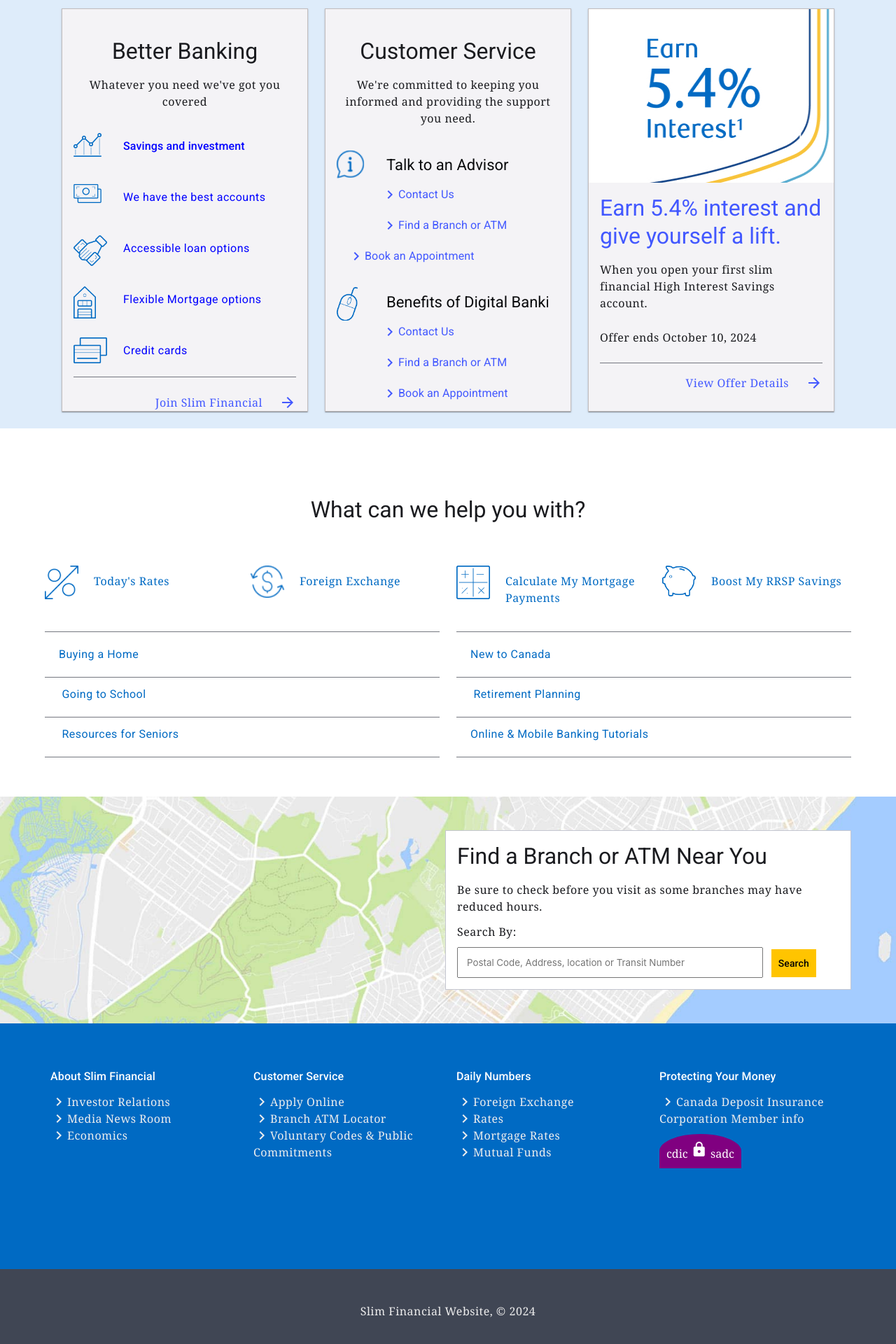
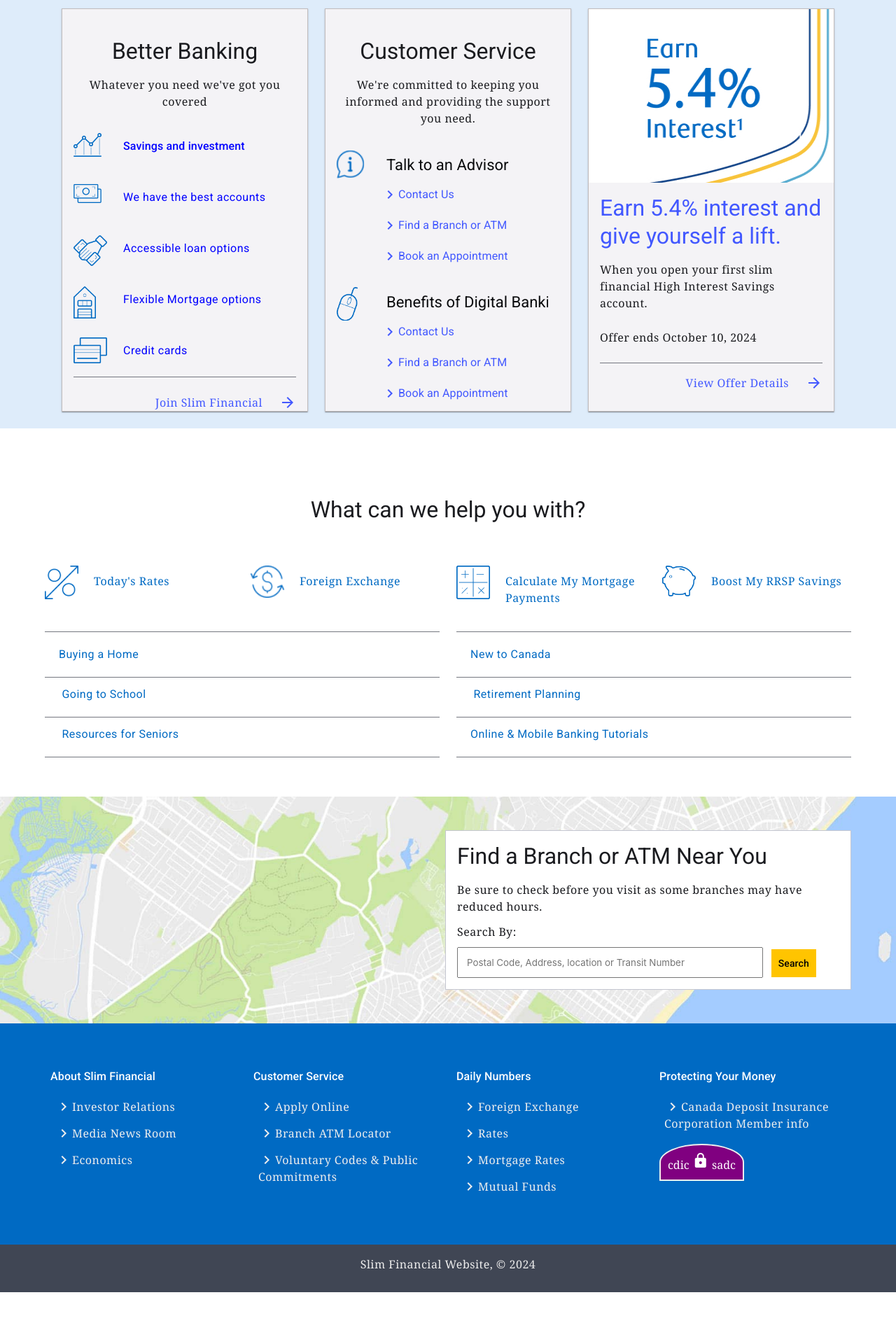
Before and after one commit to slim1477/slim-financial, an Angular app: page / in a window 1280 px wide. Shown: the part 913-2833 px from the top of the page at 70% size. After the commit the page ends 2759 px from the top, so only its background shows below. Built offline with nearby package versions, Linux system fonts and the light colour scheme.

Commit message:
made minor adjustments to the products section css

```diff
--- a/src/app/core/links/links.component.css
+++ b/src/app/core/links/links.component.css
@@ -2,6 +2,7 @@
 .links-section{
     background-color: #006AC3;
     padding-top: 4rem;
+    padding-bottom: 4rem;
 }
 /* ul.list {
     line-height: 25px;
@@ -21,17 +22,19 @@
  li{
     color:#eee;
     font-weight:lighter;
+    padding: 7px;
  }
  button{
     background-color: purple;
     padding: 10px;
     margin-top: 10px;
+    border: 2.5px solid #eee;
     border-top-left-radius: 50%;
     border-top-right-radius: 50%;
     color: white;
  }
  .footer{
-    padding: 3rem !important;
+    padding: 1rem !important;
     text-align: center;
  }
  .footer p{
--- a/src/app/core/products/products.component.html
+++ b/src/app/core/products/products.component.html
@@ -9,7 +9,7 @@
                   </form>
             </div>
         </mat-card>
-    <div class="columns is-mobile">
+    <div class="columns is-touch">
         <div class="column is-4 services">
             <mat-card apperance="outlined" >
                 <mat-card-header class="mx-auto">
@@ -71,7 +71,7 @@
                                 </mat-icon>
                                 Find a Branch or ATM
                             </p>
-                            <p class="panel-block has-text-link mat-title-medium has-text-weight-normal py-1">
+                            <p class="mx-6 panel-block has-text-link mat-title-medium has-text-weight-normal py-1">
                                 <mat-icon>
                                     keyboard_arrow_right
                                 </mat-icon>
```
